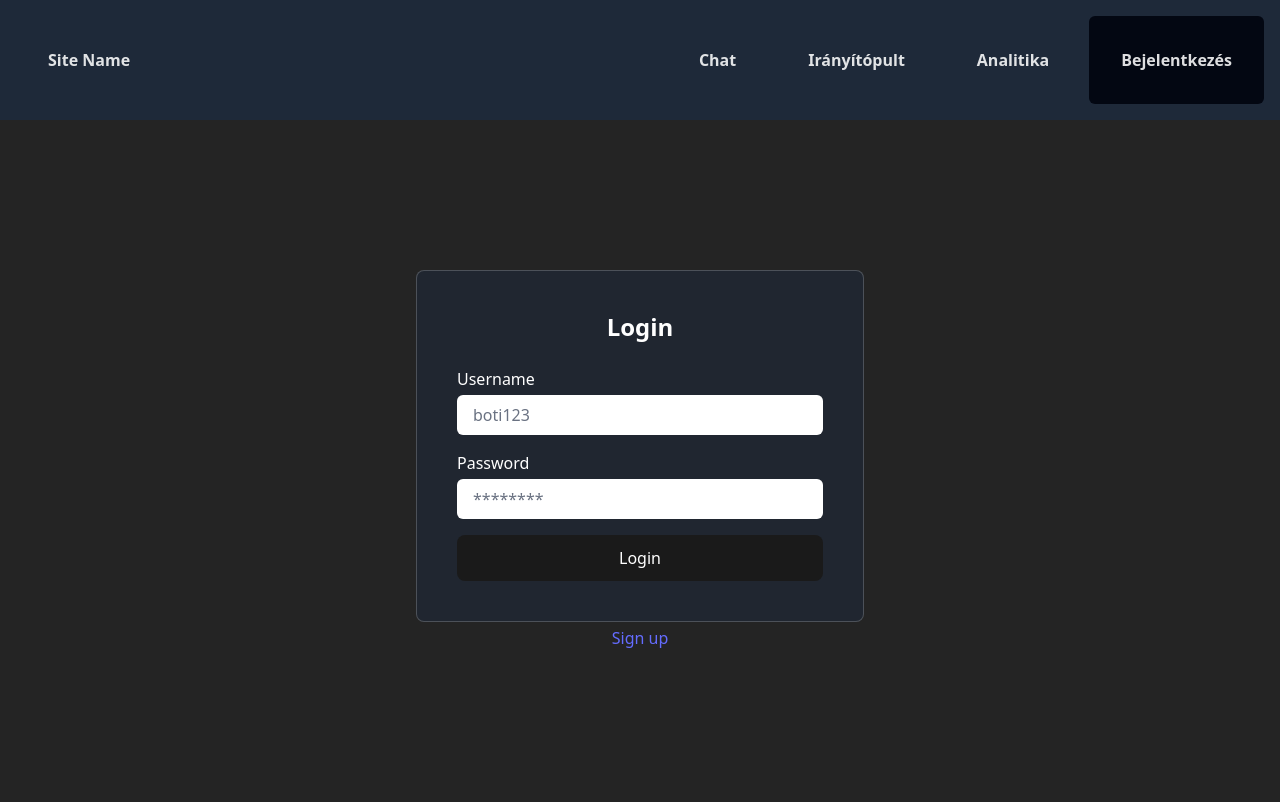
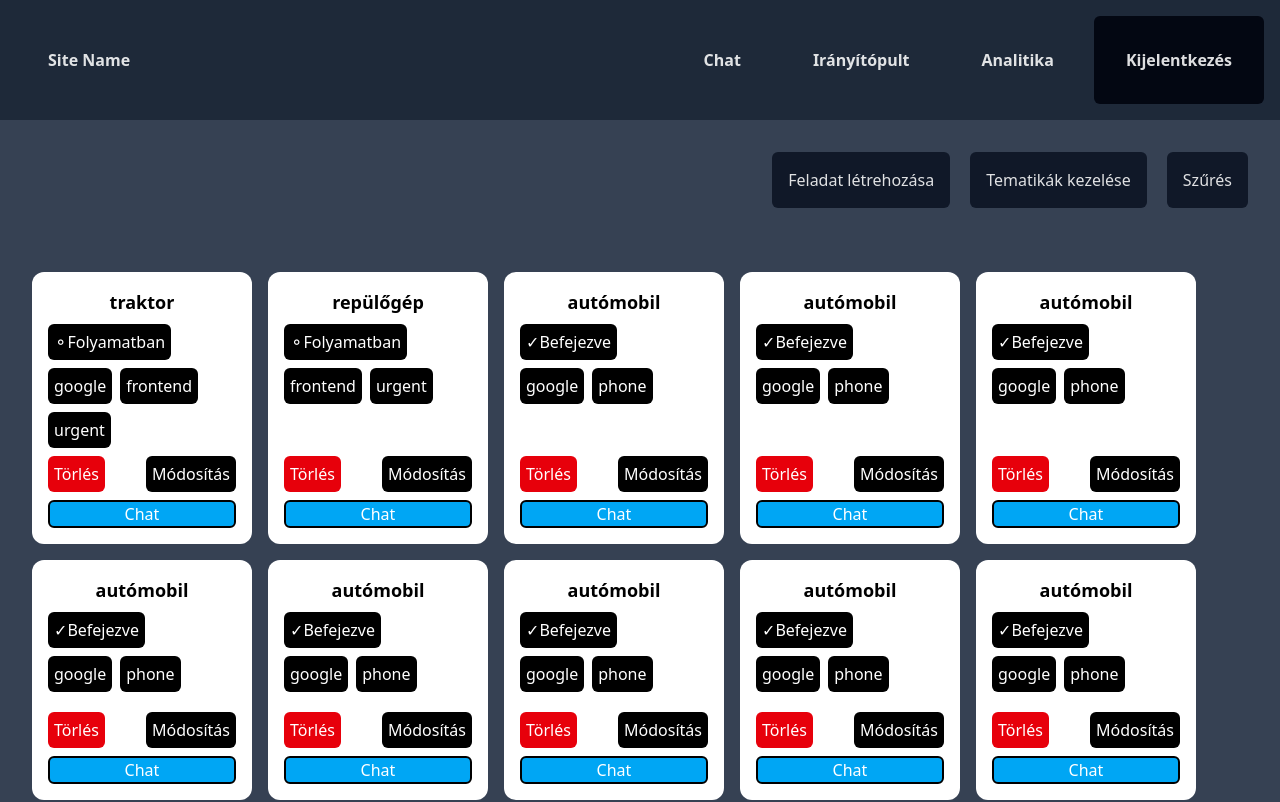
Before and after one commit to bndgz-szb/chat-app, a React (Vite) app in the folder frontend/: page /login in a window 1280 px wide. Before the commit this address led to /login. Shown: the top 802 px of the page. Built offline with nearby package versions, Linux system fonts and the light colour scheme; no server answers; sample sign-in values are in the browser's storage.

Commit message:
feat(frontend): header includes links

```diff
--- a/frontend/src/App.tsx
+++ b/frontend/src/App.tsx
@@ -6,21 +6,23 @@ import Dashboard from '@/components/dashboard/Dashboard';
 import Topics from '@/components/dashboard/Topics';
 import TaskForm from '@/components/dashboard/TaskForm';
 import Chat from '@/components/chat/Chat';
+import Logout from '@/components/auth/Logout';
 
 function App() {
 	return (
-		<Layout>
-			<BrowserRouter>
+		<BrowserRouter>
+			<Layout>
 				<Routes>
-					<Route path="/" element={<Chat />} />
+					<Route path="/chat" element={<Chat />} />
 					<Route path="/dashboard" element={<Dashboard />} />
 					<Route path="/login" element={<Login />} />
+					<Route path="/logout" element={<Logout />} />
 					<Route path="/register" element={<Register />} />
 					<Route path="/dashboard/topics" element={<Topics />} />
 					<Route path="/dashboard/create_task" element={<TaskForm />} />
 				</Routes>
-			</BrowserRouter>
-		</Layout>
+			</Layout>
+		</BrowserRouter>
 	);
 }
 
--- a/frontend/src/components/auth/Login.tsx
+++ b/frontend/src/components/auth/Login.tsx
@@ -16,7 +16,7 @@ function Login() {
 	const dispatch = useAppDispatch();
 
 	useEffect(() => {
-		if (username !== '') navigate('/', { replace: true }); // TODO validate token against api
+		if (username !== '') navigate('/dashboard', { replace: true }); // TODO validate token against api
 	}, [username, navigate]);
 
 	const handleSubmit = async (e: React.FormEvent<HTMLFormElement>) => {
--- /dev/null
+++ b/frontend/src/components/auth/Logout.tsx
@@ -0,0 +1,14 @@
+import { logout } from '@/state/authSlice';
+import { useAppDispatch } from '@/state/hooks';
+import { useEffect } from 'react';
+import { Navigate } from 'react-router-dom';
+
+function Logout() {
+	const dispatch = useAppDispatch();
+	useEffect(() => {
+		dispatch(logout());
+	}, []);
+	return <Navigate to={'/login'} />;
+}
+
+export default Logout;
--- a/frontend/src/components/auth/Register.tsx
+++ b/frontend/src/components/auth/Register.tsx
@@ -17,7 +17,7 @@ function Register() {
 	const navigate = useNavigate();
 
 	useEffect(() => {
-		if (username !== '') navigate('/', { replace: true });
+		if (username !== '') navigate('/dashboard', { replace: true });
 	}, [username, navigate]);
 
 	const handleSubmit = (e: React.FormEvent<HTMLFormElement>) => {
--- a/frontend/src/components/dashboard/ButtonRow.tsx
+++ b/frontend/src/components/dashboard/ButtonRow.tsx
@@ -4,15 +4,10 @@ function ButtonRow() {
 	return (
 		<div className="flex p-8 flex-row-reverse gap-5">
 			<div className="rounded-md p-4 bg-gray-900">Szűrés</div>
-			<Link
-				style={{ color: 'white' }}
-				to={'/dashboard/topics'}
-				className="rounded-md p-4 bg-gray-900"
-			>
+			<Link to={'/dashboard/topics'} className="rounded-md p-4 bg-gray-900">
 				Tematikák kezelése
 			</Link>
 			<Link
-				style={{ color: 'white' }}
 				to={'/dashboard/create_task'}
 				className="rounded-md p-4 bg-gray-900"
 			>
--- a/frontend/src/components/layout/Header.tsx
+++ b/frontend/src/components/layout/Header.tsx
@@ -1,18 +1,35 @@
+import { selectUser } from '@/state/authSlice';
+import { useAppSelector } from '@/state/hooks';
+import { Link } from 'react-router-dom';
+
 function Header() {
 	{
 		/* TODO Show buttons according to user permissions */
 	}
+	const username = useAppSelector(selectUser);
 
 	return (
 		<div className="w-full bg-gray-800 h-30 align-middle p-4 flex justify-between">
 			<div className="p-8 font-bold">Site Name</div>
 			<div className="flex gap-2">
-				<div className="p-8 font-bold">Chat</div>
-				<div className="p-8 font-bold">Irányítópult</div>
-				<div className="p-8 font-bold">Analitika</div>
-				<div className="p-8 bg-gray-950 rounded-md font-bold">
-					Bejelentkezés
-				</div>
+				<Link to={'/chat'} className="p-8 font-bold">
+					Chat
+				</Link>
+				<Link to={'/dashboard'} className="p-8 font-bold">
+					Irányítópult
+				</Link>
+				<Link to={'/analytics'} className="p-8 font-bold">
+					Analitika
+				</Link>
+				{username === '' ? (
+					<Link to={'/login'} className="p-8 bg-gray-950 rounded-md font-bold">
+						Bejelentkezés
+					</Link>
+				) : (
+					<Link to={'/logout'} className="p-8 bg-gray-950 rounded-md font-bold">
+						Kijelentkezés
+					</Link>
+				)}
 			</div>
 		</div>
 	);
--- a/frontend/src/index.css
+++ b/frontend/src/index.css
@@ -20,15 +20,6 @@ body,
 	text-rendering: optimizeLegibility;
 	-webkit-font-smoothing: antialiased;
 	-moz-osx-font-smoothing: grayscale;
-}
-
-a {
-  font-weight: 500;
-  color: #646cff;
-  text-decoration: inherit;
-}
-a:hover {
-  color: #535bf2;
 }
 
 body {
```
Lines whose indentation alone changed are shown as unchanged.
